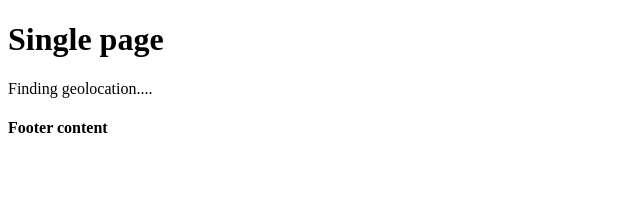
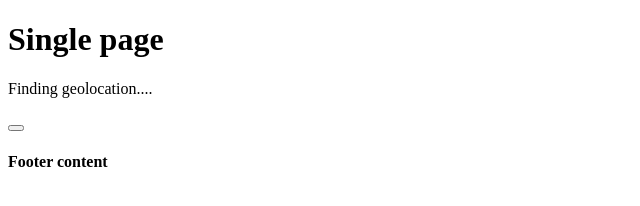
Before and after one commit to nanaadjoabentil/geolocation-plugins, a plain HTML site: page index.html in a window 1280 px wide. Shown: the whole page, without its empty margins (0-640 px from the left). Drawn offline with Linux system fonts and the light colour scheme.

Commit message:
button added
added a button to test the geolocation thing and see if it'll work.

```diff
--- a/index.html
+++ b/index.html
@@ -42,6 +42,9 @@
                 Finding geolocation....
             </p>
     	</div><!-- /content -->
+      <div data-role="button">
+        <button type="button" id="button" onclick="onButtonClick()">
+        </div>
 
     	<div data-role="footer">
     		<h4>Footer content</h4>
--- a/js/app/app.js
+++ b/js/app/app.js
@@ -11,6 +11,10 @@ function onDeviceReady() {
     navigator.geolocation.getCurrentPosition(onSuccess, onError);
 }
 
+function onButtonClick()
+{
+  navigator.geolocation.getCurrentPosition(onSuccess, onError);
+}
 // onSuccess Geolocation
 //
 function onSuccess(position) {
```
